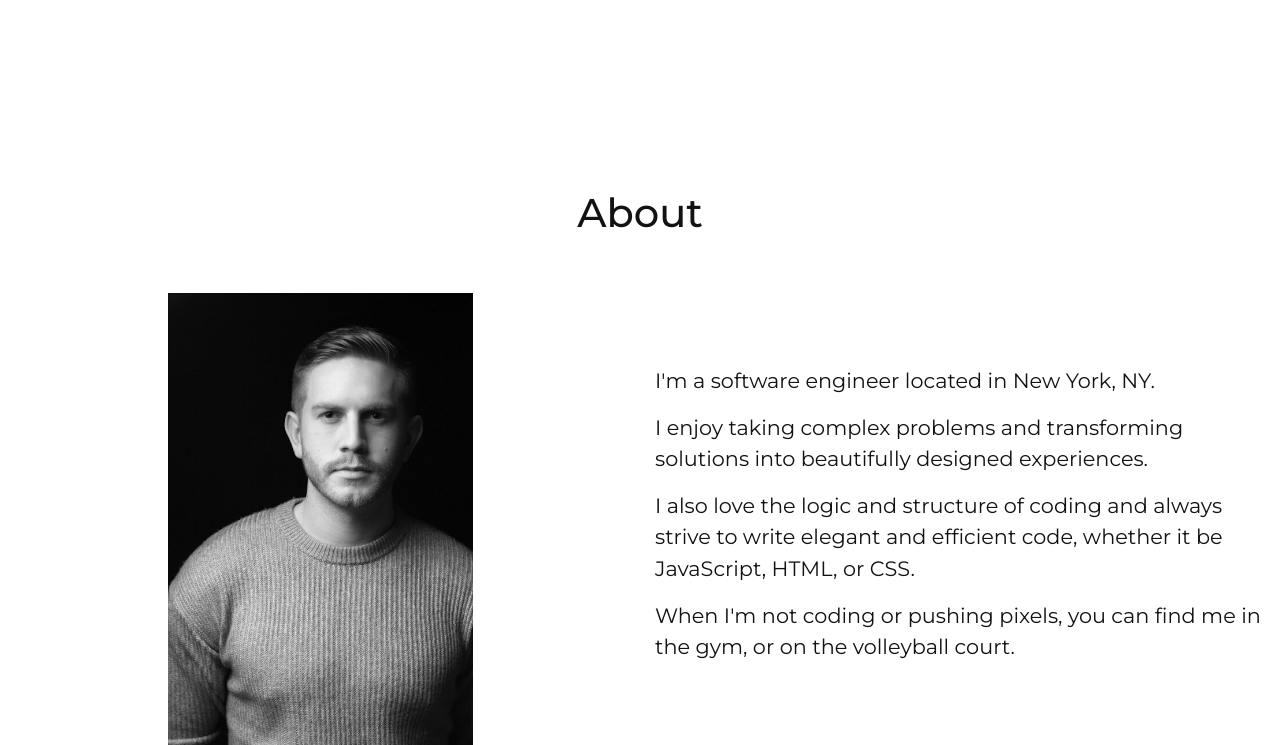
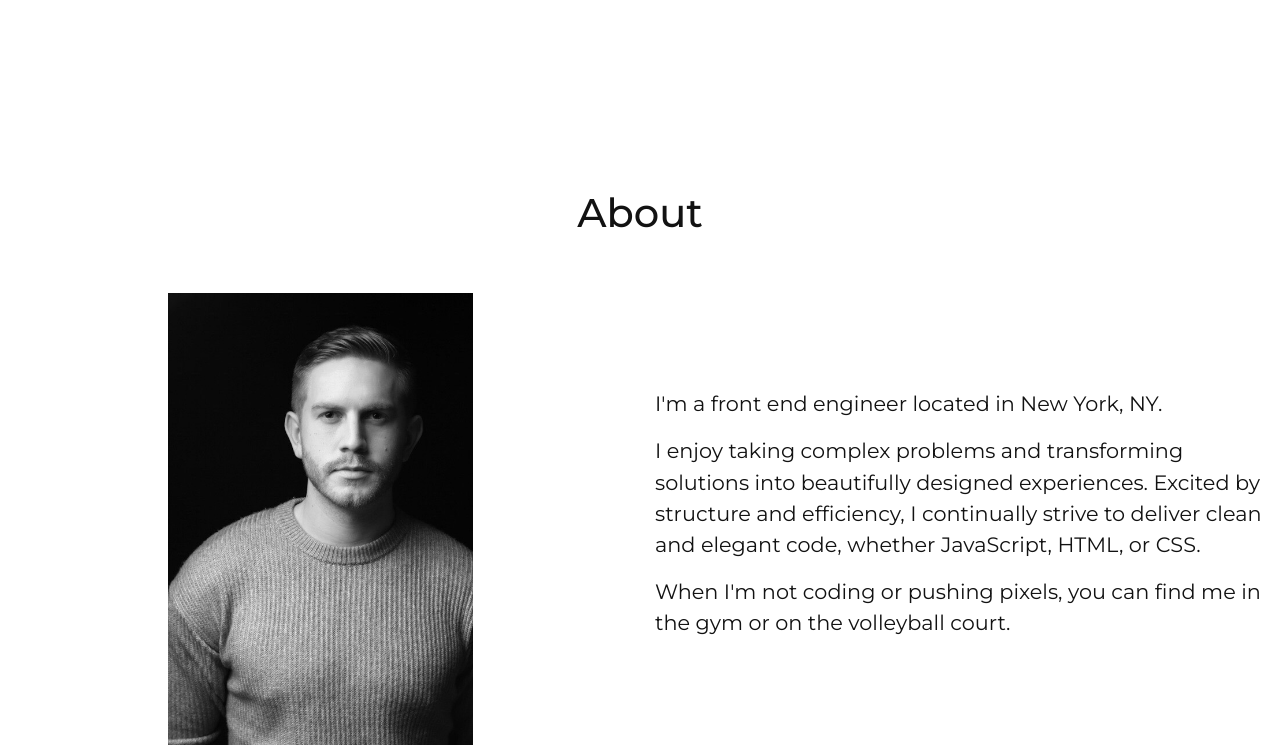
Before and after one commit to karlfleener/karlfleener.github.io, a website: page index.html in a window 1280 px wide. Shown: the part 2055-2800 px from the top of the page. Drawn offline with nearby package versions, Linux system fonts and the light colour scheme.

Commit message:
update about me

```diff
--- a/index.html
+++ b/index.html
@@ -74,8 +74,8 @@
       <div class="container py-5 my-5">
         <div class="row align-items-center">
           <div class="col-lg-6 col-sm-12 mb-sm-5 mt-4">
-            <h1 class="text-center">Hey&nbsp;I'm&nbsp;Karl,<br>Software&nbsp;Engineer </h1>
-            <h4 class="text-center">Tranforming&nbsp;solutions into experiences.</h4>
+            <h1 class="text-center">Hey&nbsp;I'm&nbsp;Karl,<br>Front&nbsp;End&nbsp;Engineer</h1>
+            <h4 class="text-center">Tranforming&nbsp;solutions into experiences</h4>
           </div>
           <div class="col-lg-6 col-sm-12 text-center mt-4 mt-lg-0">
             <img src="./assets/k-logo.png" alt="Image of Karl Fleener" class="w-50 mt-4 mt-lg-0 body-logo">
@@ -265,16 +265,13 @@
           <div class="col-md-6 col-sm-12">
 
             <p>
-              I'm a software engineer located in New York, NY.
+              I'm a front end engineer located in New&nbsp;York,&nbsp;NY.
             </p>
             <p>
-              I enjoy taking complex problems and transforming solutions into beautifully designed experiences.
+              I enjoy taking complex problems and transforming solutions into beautifully designed experiences. Excited by structure
+              and efficiency, I continually strive to deliver clean and elegant code, whether JavaScript, HTML, or CSS.
             </p>
-            <p>
-              I also love the logic and structure of coding and always strive to write elegant and efficient code, whether it be
-              JavaScript, HTML, or CSS.
-            </p>
-            <p>When I'm not coding or pushing pixels, you can find me in the gym, or on the volleyball court.</p>
+            <p>When I'm not coding or pushing pixels, you can find me in the gym or on the volleyball court.</p>
           </div>
         </div>
       </div>
```
